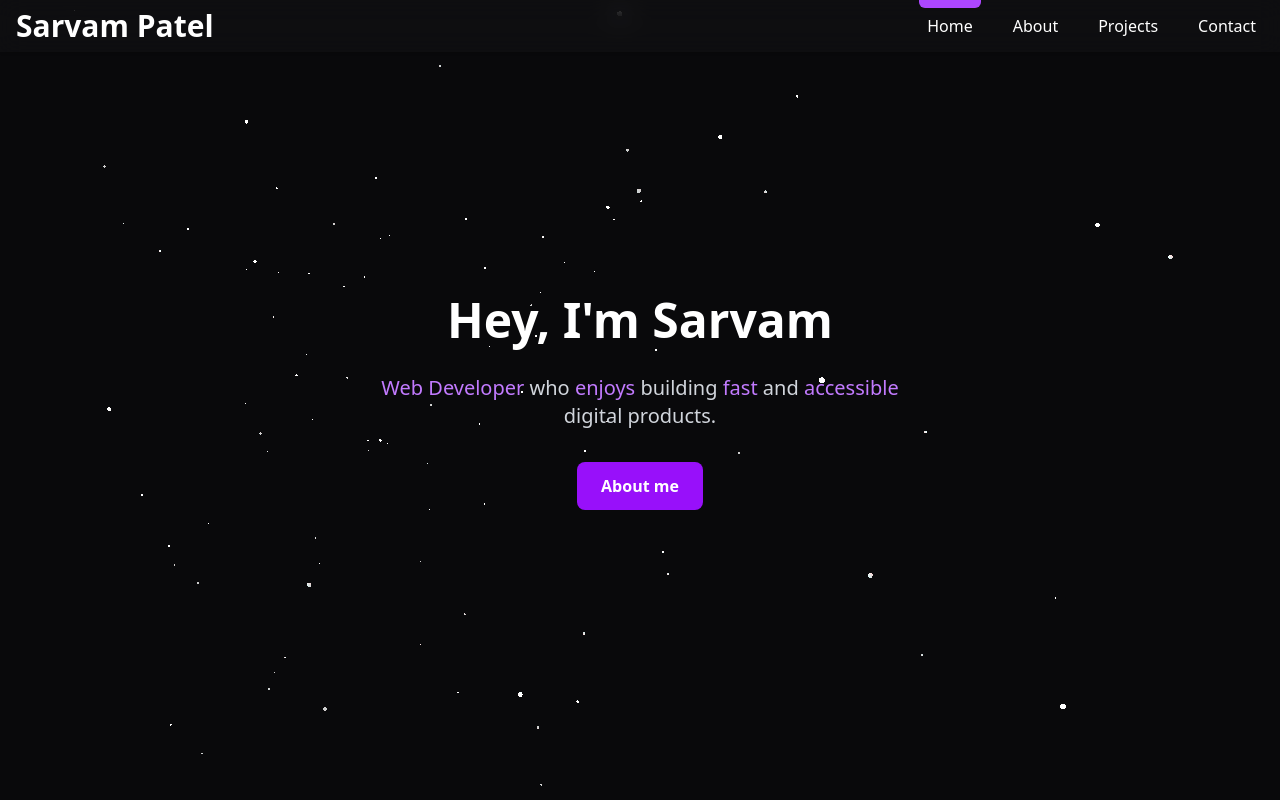
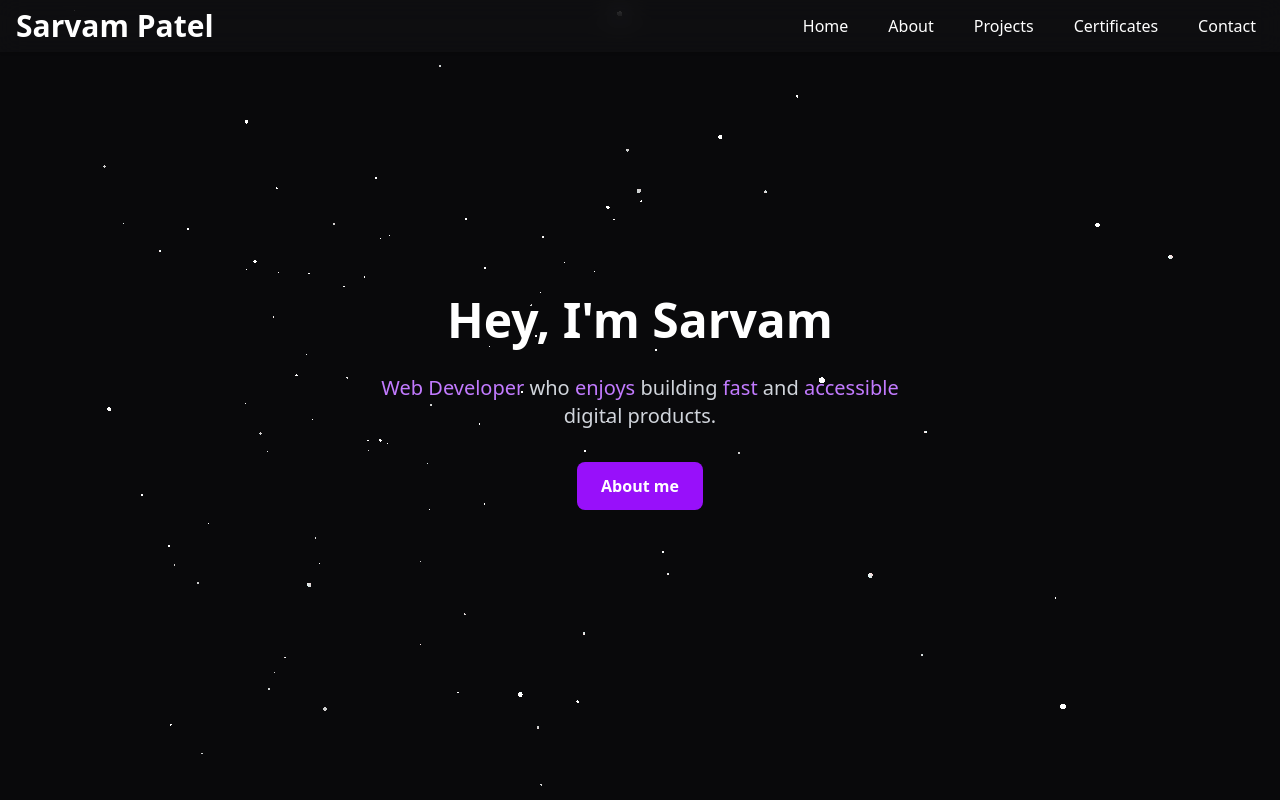
Before and after one commit to CoreTech7704/Portfoliosite, a React (Vite) app: page / in a window 1280 px wide. Shown: the top 800 px of the page. Built offline with nearby package versions, Linux system fonts and the light colour scheme.

Commit message:
Optimization and error fixes

```diff
--- a/src/components/About.jsx
+++ b/src/components/About.jsx
@@ -13,7 +13,7 @@ const About = () => {
   return (
     <section
       id="about"
-      className="min-h-screen px-6 py-15 text-white flex flex-col items-center bg-zinc-950/80 backdrop-blur-md"
+      className="min-h-screen px-6 py-16 text-white flex flex-col items-center bg-zinc-950/80 backdrop-blur-md"
     >
       {/* Section Title with underline */}
       <div className="text-center mb-16">
--- a/src/components/Certifications.jsx
+++ b/src/components/Certifications.jsx
@@ -55,7 +55,7 @@ const certifications = [
 
 const Certifications = () => {
   return (
-    <section className="max-w-7xl mx-auto pb-12 px-4 md:px-20 mt-24" id="certifications">
+    <section className="min-h-screen max-w-7xl mx-auto pb-12 px-4 md:px-20 mt-24 scroll-mt-24" id="certificates">
       <div className="text-center mb-16">
         <h2 className="text-5xl font-bold mb-4">Certifications</h2>
         <div className="h-1 w-55 bg-gradient-to-r from-purple-500 to-purple-700 rounded-full mt-2 mx-auto" />
--- a/src/components/Navbar.jsx
+++ b/src/components/Navbar.jsx
@@ -13,45 +13,23 @@ function Navbar() {
     return () => window.removeEventListener("hashchange", handleScroll);
   }, []);
 
-  const [activeSection, setActiveSection] = useState("home");
-
-    useEffect(() => {
-    const sections = document.querySelectorAll("section[id]");
-    const observer = new IntersectionObserver(
-        entries => {
-        entries.forEach(entry => {
-            if (entry.isIntersecting) {
-            setActiveSection(entry.target.id);
-            }
-        });
-        },
-        {
-        rootMargin: "-50% 0px -50% 0px", // Adjusts trigger zone
-        threshold: 0.1,
-        }
-    );
-
-    sections.forEach(section => observer.observe(section));
-
-    return () => sections.forEach(section => observer.unobserve(section));
-    }, []);
-
   return (
     <nav className="fixed top-0 left-0 w-full z-50 bg-zinc-900/40 shadow-sm backdrop-blur-md transition-colors">
       <div className="max-w-7xl mx-auto px-4 py-2 flex justify-between items-center">
         <a
-        href="#home"
-        className="text-3xl font-bold text-white hover:text-purple-400 hover:drop-shadow-[0_0_8px_rgba(168,85,247,0.8)] transition"
+          href="#home"
+          className="text-3xl font-bold text-white hover:text-purple-400 hover:drop-shadow-[0_0_8px_rgba(168,85,247,0.8)] transition"
         >
-        Sarvam Patel
+          Sarvam Patel
         </a>
 
         {/* Desktop Menu */}
         <div className="hidden md:flex gap-6 items-center">
-            <NavLink to="#home" label="Home" active={activeSection === "home"} />
-            <NavLink to="#about" label="About" active={activeSection === "about"} />
-            <NavLink to="#projects" label="Projects" active={activeSection === "projects"} />
-            <NavLink to="#contact" label="Contact" active={activeSection === "contact"} />
+          <NavLink to="#home" label="Home" />
+          <NavLink to="#about" label="About" />
+          <NavLink to="#projects" label="Projects" />
+          <NavLink to="#certificates" label="Certificates" />
+          <NavLink to="#contact" label="Contact" />
         </div>
 
         {/* Mobile Menu Button */}
@@ -66,26 +44,24 @@ function Navbar() {
       {/* Mobile Menu */}
       {mobileOpen && (
         <div className="md:hidden px-6 pb-4 pt-2 space-y-2 bg-zinc-900/90">
-          <NavLink to="#home" label="Home" active={activeSection === "home"} mobile />
-          <NavLink to="#about" label="About" active={activeSection === "about"} mobile />
-          <NavLink to="#projects" label="Projects" active={activeSection === "projects"} mobile />
-          <NavLink to="#contact" label="Contact" active={activeSection === "contact"} mobile />
+          <NavLink to="#home" label="Home" mobile />
+          <NavLink to="#about" label="About" mobile />
+          <NavLink to="#projects" label="Projects" mobile />
+          <NavLink to="#certificates" label="Certificates" mobile />
+          <NavLink to="#contact" label="Contact" mobile />
         </div>
       )}
     </nav>
   );
 }
 
-function NavLink({ to, label, mobile = false, active = false }) {
+function NavLink({ to, label, mobile = false }) {
   const base =
     "relative text-white font-medium transition hover:text-purple-400" +
     (mobile ? " block p-2 rounded hover:bg-white/10" : " px-2");
 
   return (
     <a href={to} className={base}>
-      {active && (
-        <span className="absolute -top-3.5 w-full left-0 h-2 bg-purple-500 rounded-b-md"></span>
-      )}
       {label}
     </a>
   );
--- a/src/components/Projects.jsx
+++ b/src/components/Projects.jsx
@@ -60,7 +60,7 @@ const ProjectCard = () => {
   ];
 
   return (
-    <div id="projects" className="py-15">
+    <section id="projects" className="min-h-screen py-5 not-last:scroll-mt-28">
       {/* Section Title */}
       <div className="text-center mb-16">
         <h2 className="text-5xl font-bold mb-4">Projects</h2>
@@ -132,7 +132,7 @@ const ProjectCard = () => {
           </div>
         ))}
       </div>
-    </div>
+    </section>
   );
 };
 
```
